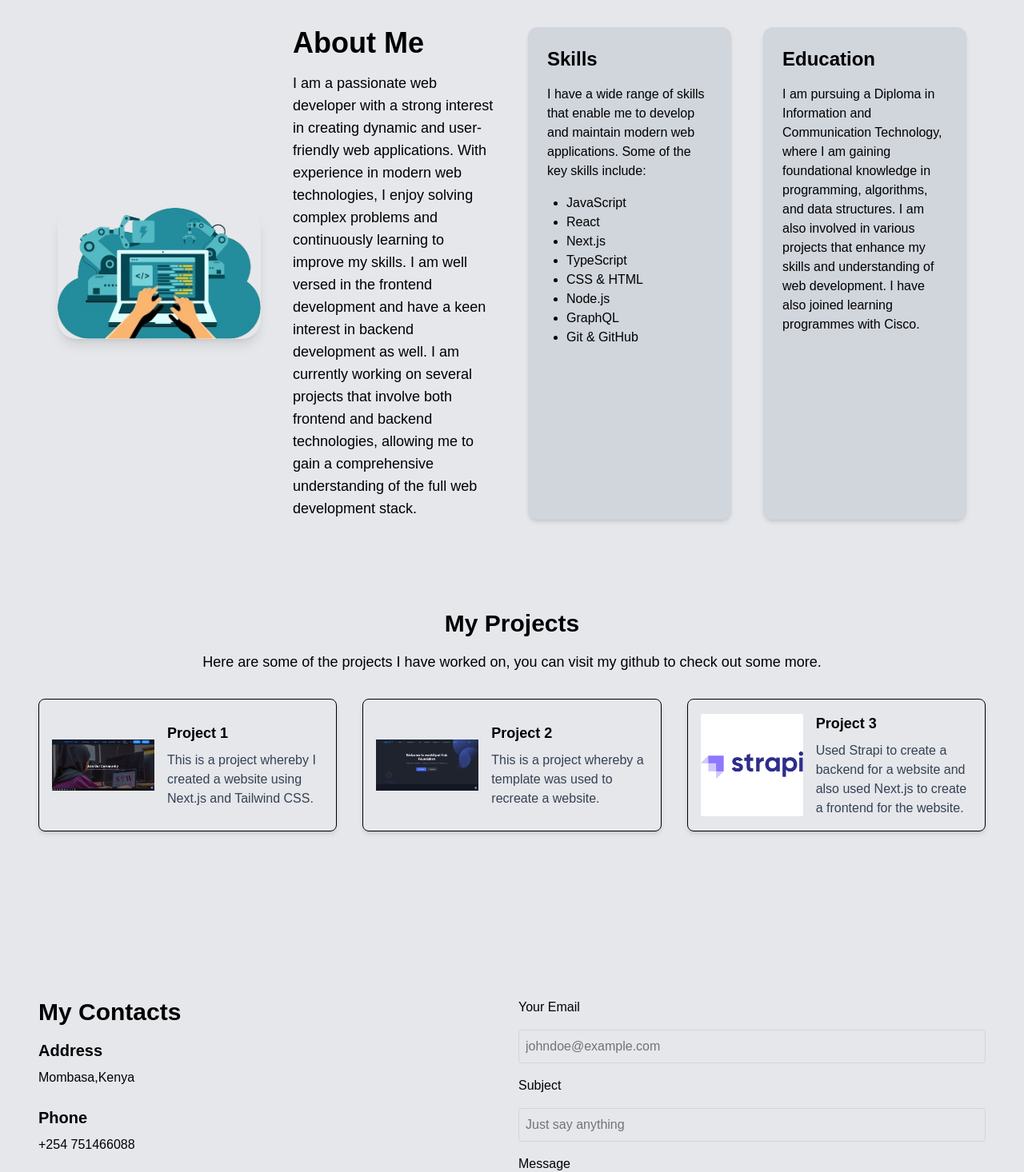
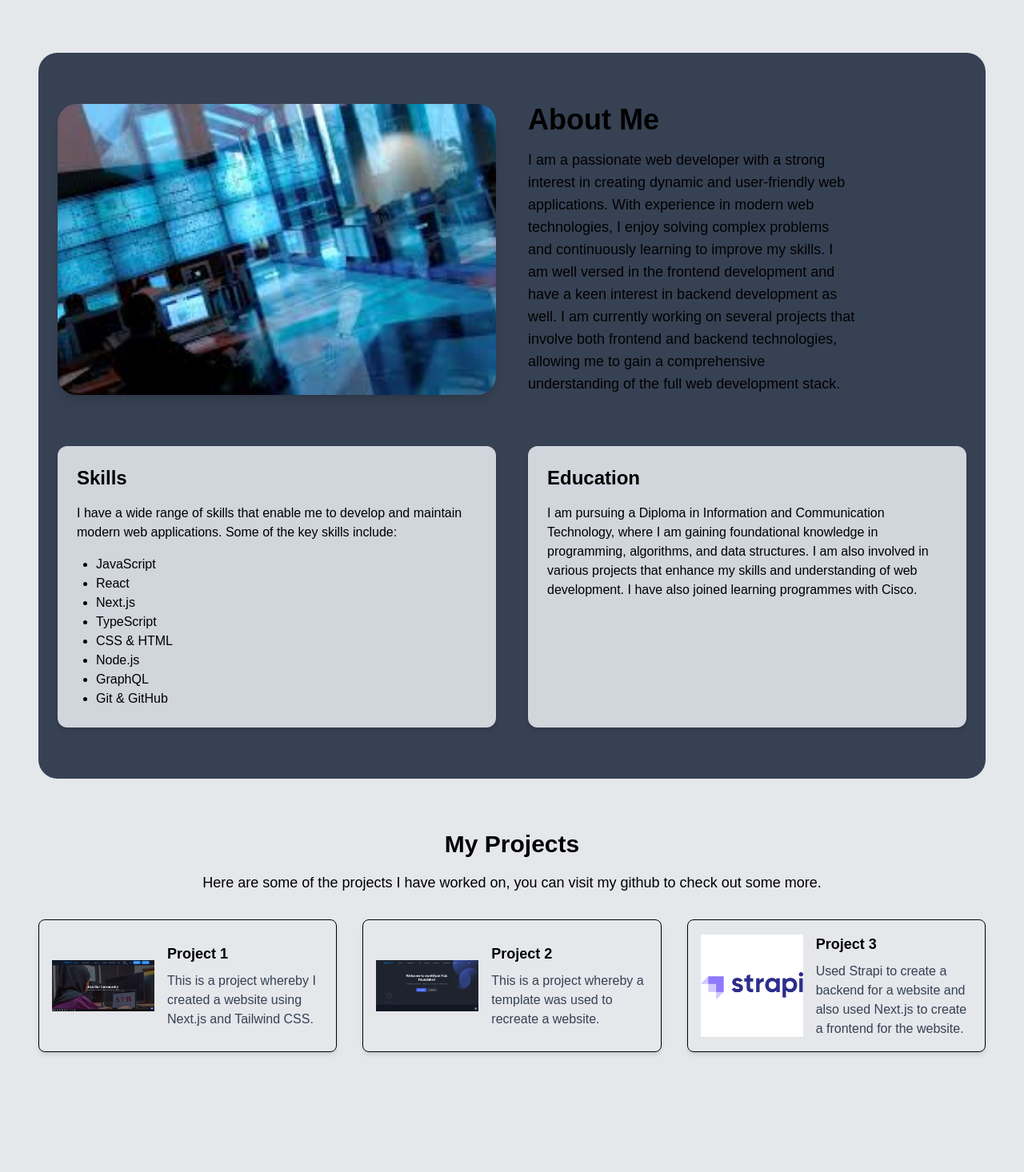
Before and after one commit to ROSASHIOKO/portfolio-website, a Next.js app: page / in a window 1280 px wide. Shown: the part 500-1966 px from the top of the page at 80% size. Built offline with nearby package versions, Linux system fonts and the light colour scheme.

Commit message:
updated components

```diff
--- a/src/app/components/AboutSection.tsx
+++ b/src/app/components/AboutSection.tsx
@@ -3,23 +3,22 @@ import React from "react";
 
 const AboutSection = () => {
   return (
-    <section id="about" className="bg-gray-200 text-black py-12 px-6">
-      <div className="max-w-6xl mx-auto grid grid-cols-1 md:grid-cols-2 gap-10">
-        {/* Image and About Me Section */}
-        <div className="flex flex-col md:flex-row gap-10 items-center">
+    <section id="about" className="bg-gray-700 text-black py-16 px-6 rounded-3xl mt-20">
+      <div className="max-w-6xl mx-auto grid grid-cols-1 md:grid-cols-2 gap-10 items-center h-full rounded-3xl">
+        <div className="w-full h-full">
           {/* Image Section */}
-          <div className="w-full md:w-1/2">
           <div className="w-full h-full overflow-hidden rounded-3xl shadow-lg">
             <img
-                src="/images/tech1.png" // Replace with your actual image path
+              src="/images/projects/about.png" // Replace with your actual image path
               alt="About me"
               className="object-cover w-full h-full"
             />
           </div>
         </div>
 
+        <div className="w-3/4 h-auto">
           {/* About Me Section */}
-          <div className="w-full md:w-1/2">
+          <div className="w-full">
             <h2 className="text-4xl font-bold mb-4">About Me</h2>
             <p className="text-lg">
               I am a passionate web developer with a strong interest in creating dynamic and user-friendly web applications.
@@ -29,9 +28,10 @@ const AboutSection = () => {
             </p>
           </div>
         </div>
+      </div>
 
       {/* Skills and Education Section */}
-        <div className="grid grid-cols-1 md:grid-cols-2 gap-10">
+      <div className="grid grid-cols-1 md:grid-cols-2 gap-10 mt-16 rounded-3xl">
         {/* Skills */}
         <div className="bg-gray-300 p-6 rounded-xl shadow-md">
           <h3 className="text-2xl font-semibold mb-4">Skills</h3>
@@ -60,7 +60,6 @@ const AboutSection = () => {
           </p>
         </div>
       </div>
-      </div>
     </section>
   );
 };
--- a/src/app/components/EmailSection.tsx
+++ b/src/app/components/EmailSection.tsx
@@ -1,6 +1,6 @@
 "use client";
 import React, { useState } from "react";
-import { FaGithub, FaLinkedin, FaTwitter, FaInstagram } from "react-icons/fa";
+import { FaGithub, FaLinkedin, FaTwitter, FaInstagram, FaMapMarkerAlt, FaPhoneAlt } from "react-icons/fa";
 
 const EmailSection = () => {
   const [emailSubmitted, setEmailSubmitted] = useState(false);
@@ -43,11 +43,15 @@ const EmailSection = () => {
         <h2 className="text-3xl font-bold text-black mb-4">My Contacts</h2>
         <div className="mb-6">
           <h5 className="text-xl font-bold text-black my-2">Address</h5>
-          <p className="text-black">Mombasa,Kenya</p>
+          <p className="text-black flex items-center gap-2">
+            <FaMapMarkerAlt /> Mombasa, Kenya
+          </p>
         </div>
         <div className="mb-6">
           <h5 className="text-xl font-bold text-black my-2">Phone</h5>
-          <p className="text-black">+254 751466088</p>
+          <p className="text-black flex items-center gap-2">
+            <FaPhoneAlt /> +254 751466088
+          </p>
         </div>
         <div className="socials flex flex-row gap-4">
           <a href="https://github.com" target="_blank" rel="noopener noreferrer" className="text-gray-700 hover:text-black">
```
Also changed, not shown: public/images/projects/about.png (added). Lines whose indentation alone changed are shown as unchanged.
